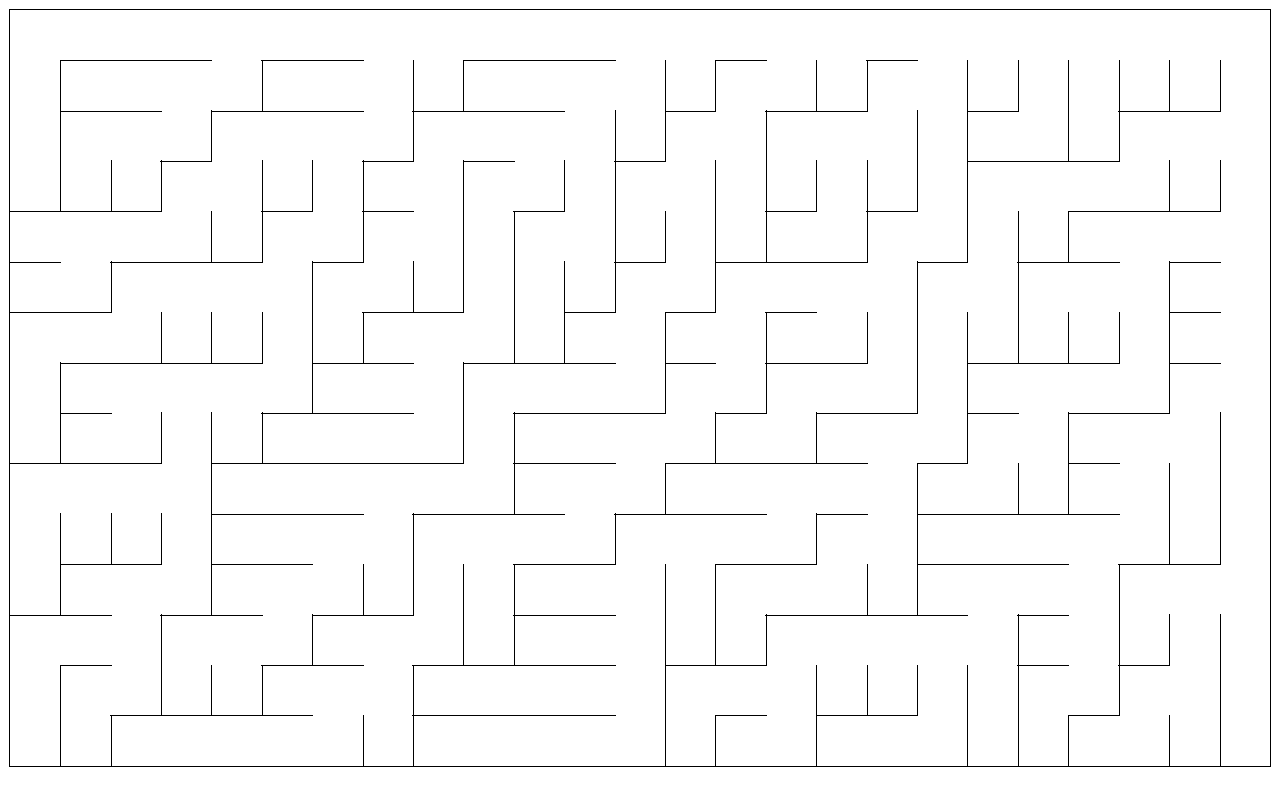
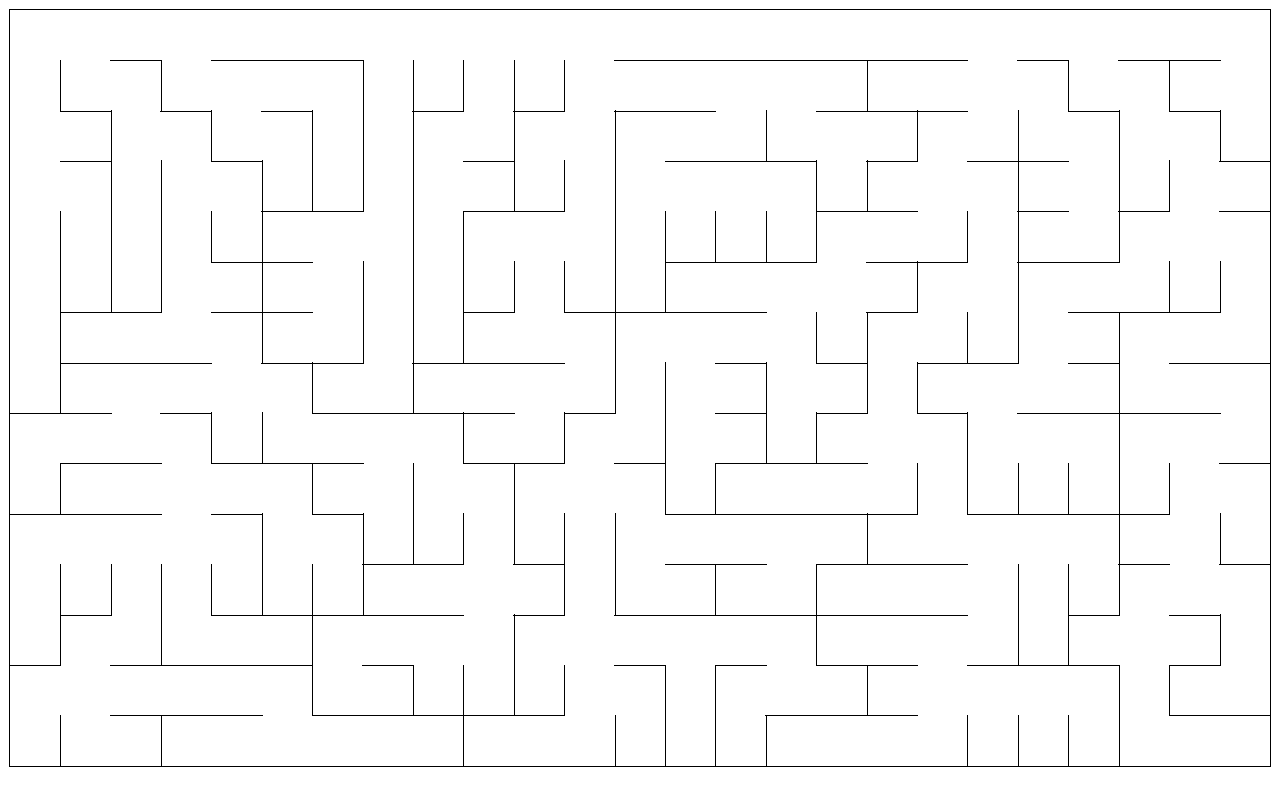
Before and after one commit to danuscript/laze, a React (Create React App) app: page / in a window 1280 px wide. Built offline with nearby package versions, Linux system fonts and the light colour scheme; the HTML template or start-up script is replaced by a standard one.

Commit message:
Added sidewinder algorithm

```diff
--- /dev/null
+++ b/src/Algorithms/Sidewinder.js
@@ -0,0 +1,25 @@
+export default class Sidewinder {
+  static on(grid) {
+    for (const row of grid.eachRow()) {
+      const run = [];
+
+      for (const cell of row) {
+        run.push(cell);
+
+        const atEasternBoundary = !cell.east;
+        const atNorthernBoundary = !cell.north;
+
+        const shouldCloseOut = atEasternBoundary
+          || (!atNorthernBoundary && Math.random() <= 0.5);
+
+        if (shouldCloseOut) {
+          const index = Math.floor(Math.random() * run.length);
+          const member = run[index];
+          if (member.north) member.link(member.north);
+          run.length = 0;
+        } else cell.link(cell.east);
+      }
+    }
+    return grid;
+  }
+}
--- a/src/App.jsx
+++ b/src/App.jsx
@@ -1,10 +1,10 @@
 import Grid from './Classes/Grid';
-import BinaryTree from './Algorithms/BinaryTree';
+import Sidewinder from './Algorithms/Sidewinder';
 import './App.css';
 import GridVis from './Components/GridVis'
 
 const grid = new Grid(15, 25);
-BinaryTree.on(grid);
+Sidewinder.on(grid);
 grid.addWalls();
 
 function App() {
```
